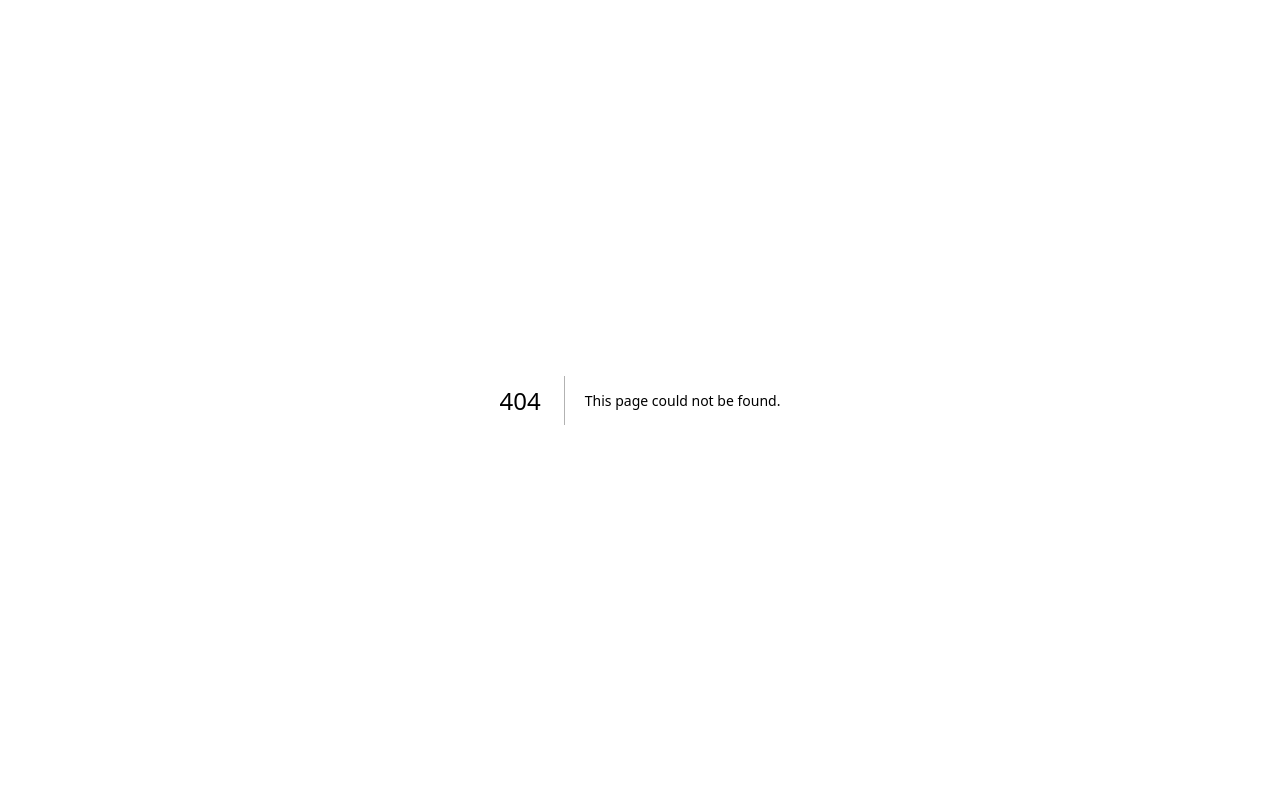
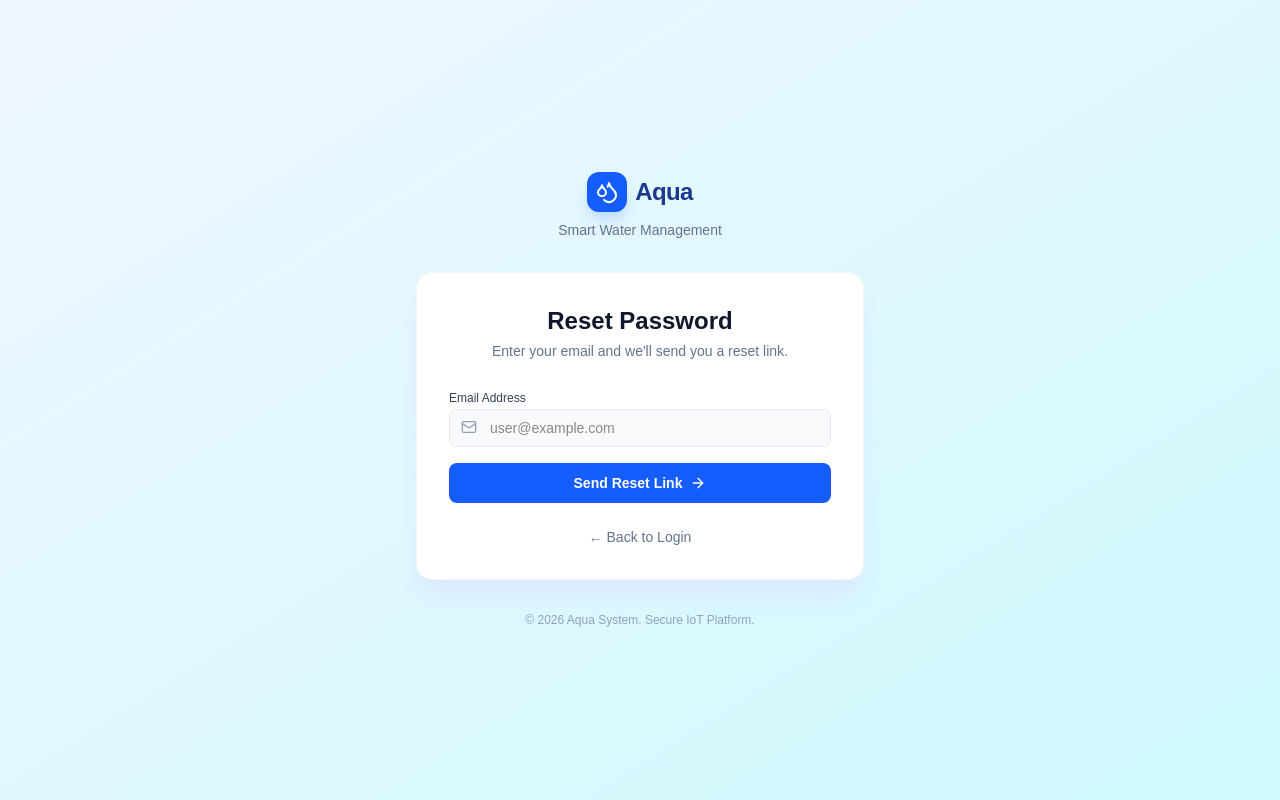
Before and after one commit to RamathPerera/aqua-web, a Next.js app: page /forgot-password in a window 1280 px wide. Before the commit this address had no page. Built offline with nearby package versions, Linux system fonts and the light colour scheme.

Commit message:
Create forgot password page

```diff
--- /dev/null
+++ b/src/app/(auth)/forgot-password/page.tsx
@@ -0,0 +1,45 @@
+"use client";
+
+import Link from "next/link";
+import { Mail, ArrowRight } from "lucide-react";
+
+export default function ForgotPasswordPage() {
+  return (
+    <div className="p-8">
+      <div className="mb-6 text-center">
+        <h1 className="text-2xl font-bold text-slate-900">Reset Password</h1>
+        <p className="text-sm text-slate-500 mt-1">
+          Enter your email and we'll send you a reset link.
+        </p>
+      </div>
+
+      <form className="space-y-4">
+        <div className="space-y-1">
+          <label className="text-xs font-medium text-slate-700">Email Address</label>
+          <div className="relative">
+            <Mail className="absolute left-3 top-2.5 h-4 w-4 text-slate-400" />
+            <input
+              type="email"
+              placeholder="user@example.com"
+              required
+              className="w-full rounded-lg border border-slate-200 bg-slate-50 py-2 pl-10 pr-3 text-sm focus:border-blue-600 focus:bg-white focus:outline-none"
+            />
+          </div>
+        </div>
+
+        <button
+          type="submit"
+          className="flex w-full items-center justify-center rounded-lg bg-blue-600 py-2.5 text-sm font-semibold text-white hover:bg-blue-700"
+        >
+          Send Reset Link <ArrowRight className="ml-2 h-4 w-4" />
+        </button>
+      </form>
+
+      <div className="mt-6 text-center text-sm">
+        <Link href="/login" className="text-slate-500 hover:text-slate-900">
+          &larr; Back to Login
+        </Link>
+      </div>
+    </div>
+  );
+}
```
